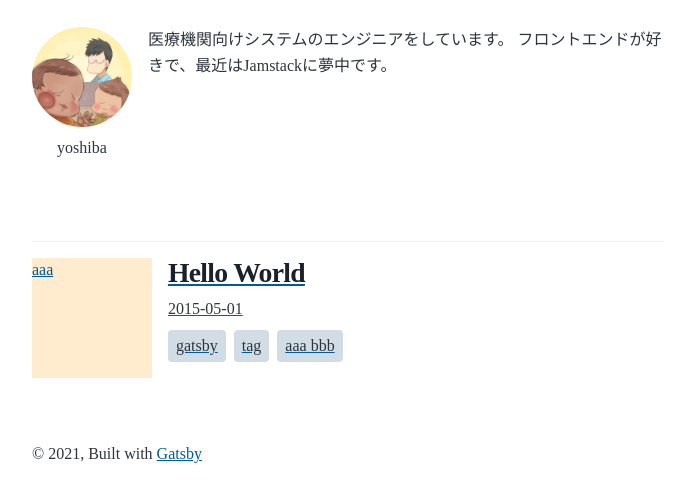
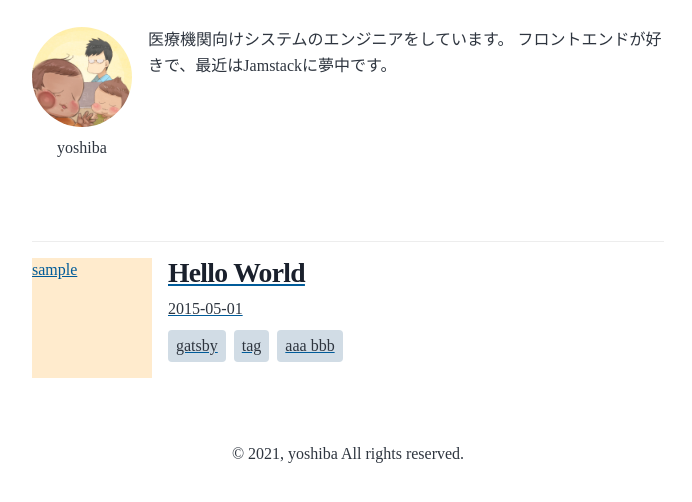
Before and after one commit to yosh1ba/buildnote, a Gatsby site: page / in a window 1280 px wide. Shown: the part 114-616 px from the top of the page, without its empty margins (292-984 px from the left). Built offline with nearby package versions, Linux system fonts and the light colour scheme; Gatsby itself is replaced by a stand-in of ours; some packages are replaced by stand-ins of ours; what typography-theme-github would draw is missing.

Commit message:
feat: フッター修正

```diff
--- a/src/components/layout.js
+++ b/src/components/layout.js
@@ -25,9 +25,7 @@ const Layout = ({ location, title, children }) => {
       <header className="global-header">{header}</header>
       <main>{children}</main>
       <footer>
-        © {new Date().getFullYear()}, Built with
-        {` `}
-        <a href="https://www.gatsbyjs.com">Gatsby</a>
+        © {new Date().getFullYear()}, yoshiba All rights reserved.
       </footer>
     </div>
   )
--- a/src/components/post.js
+++ b/src/components/post.js
@@ -1,5 +1,6 @@
 import * as React from "react"
 import {Link} from "gatsby"
+import { StaticImage } from "gatsby-plugin-image"
 import * as styles from "./post.module.scss"
 import Tags from "./tags"
 
@@ -8,7 +9,9 @@ const Post = ({slug, title, date, tags}) => {
     <div key={slug} className={styles.wrapper}>
       <Link to={slug} className={styles.link} itemProp="url">
         <div className={styles.thumbnail}>
-          <span>aaa</span>
+          <span>
+            sample
+          </span>
         </div>
         <div>
           <h3 itemProp="headline" className={styles.titleStyle}>{title}</h3>
--- a/src/style.css
+++ b/src/style.css
@@ -85,6 +85,7 @@ body {
 
 footer {
   padding: var(--spacing-6) var(--spacing-0);
+  text-align: center;
 }
 
 hr {
```
